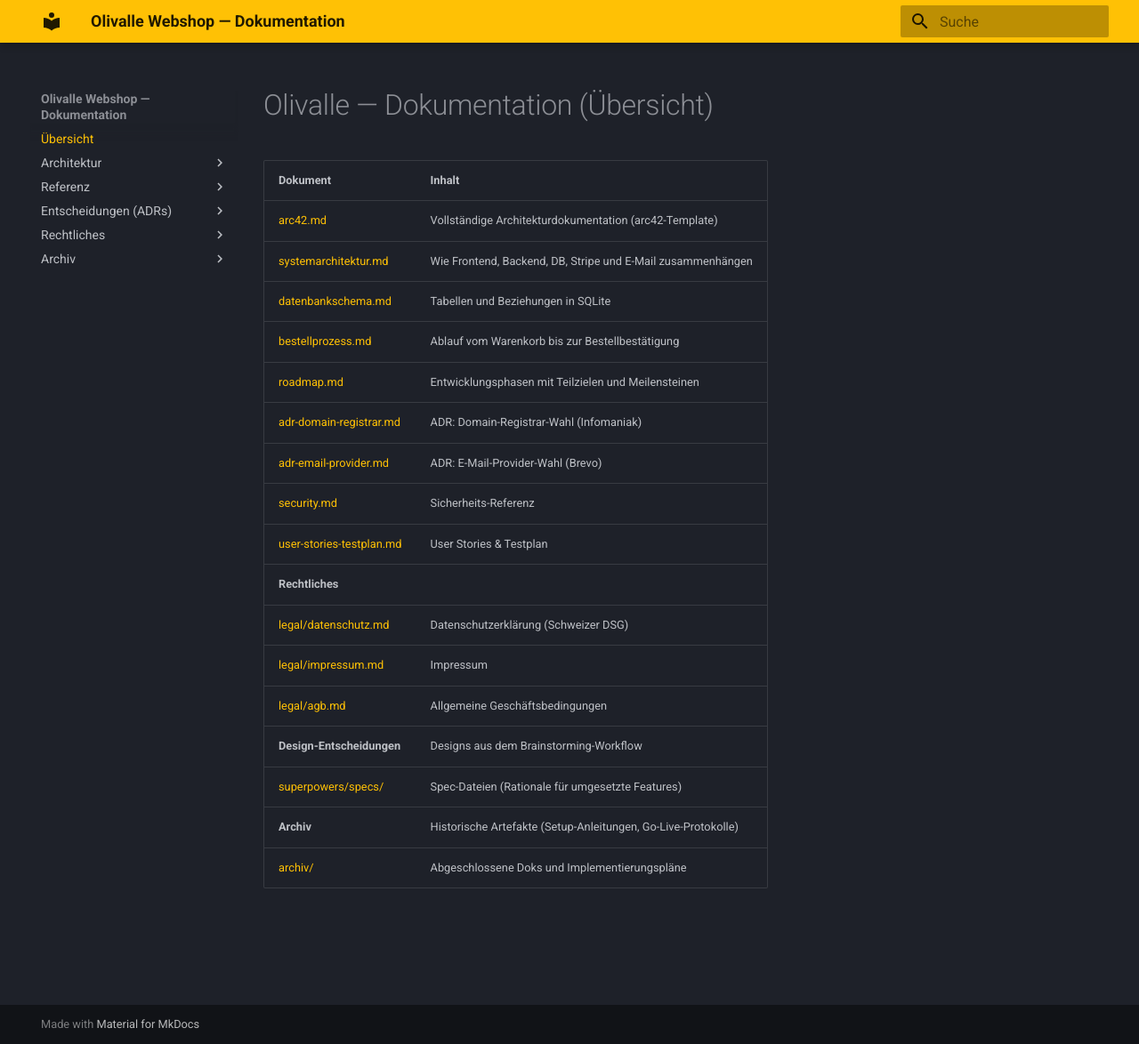
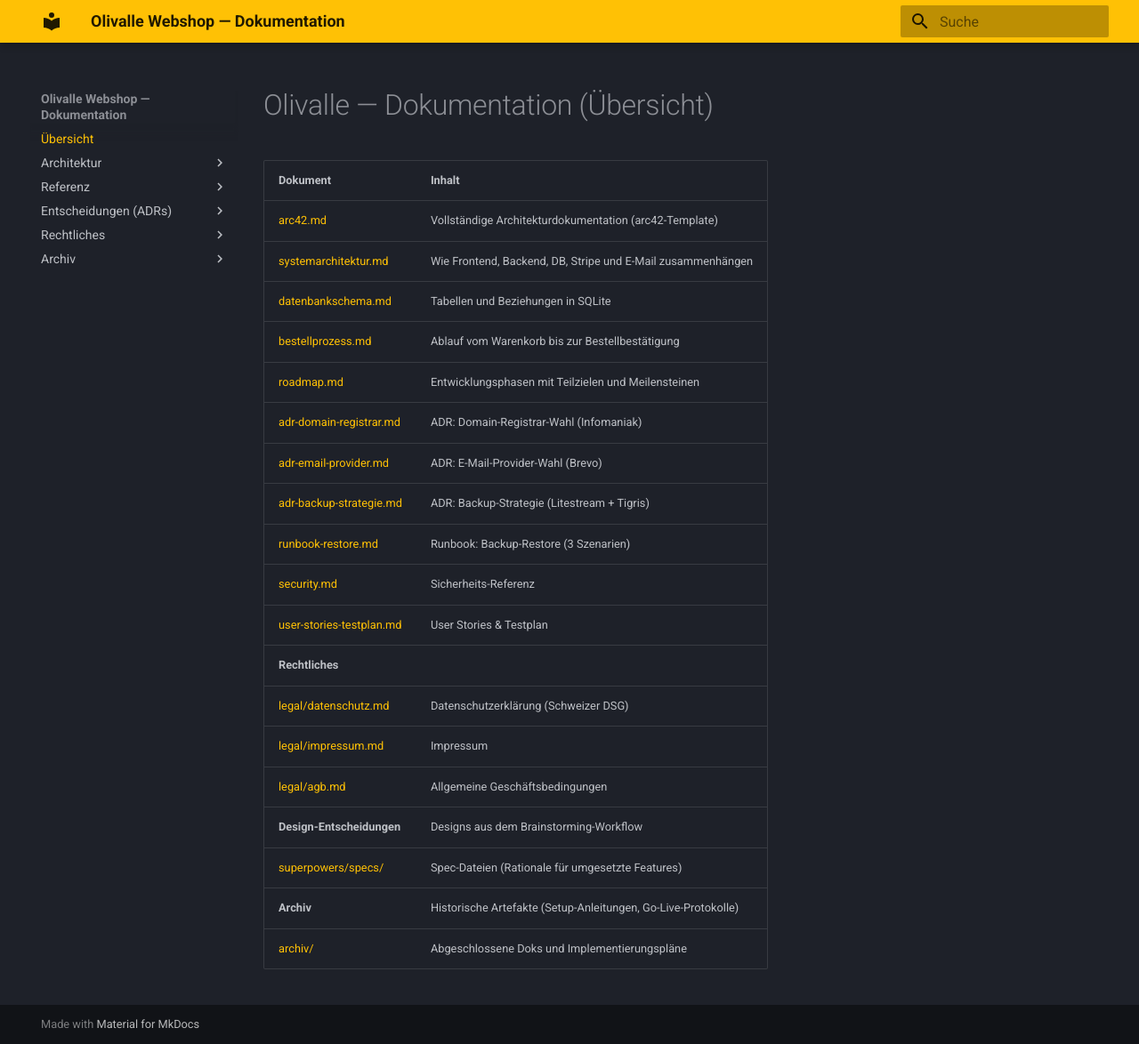
Before and after one commit to konstantinniedermann/olivalle-webshop, an MkDocs documentation site: the page built from docs/index.md, in a window 1280 px wide and 1174 px high. Shown: the whole window at 89% size. Built offline with MkDocs 1.6.1 and Material for MkDocs 9.7.7, drawn with Linux system fonts in a browser that asks for light colours.

Commit message:
docs: Backup-Strategie in README und Doku-Index verlinken (#110)

```diff
--- a/docs/index.md
+++ b/docs/index.md
@@ -9,6 +9,8 @@
 | [roadmap.md](roadmap.md) | Entwicklungsphasen mit Teilzielen und Meilensteinen |
 | [adr-domain-registrar.md](adr-domain-registrar.md) | ADR: Domain-Registrar-Wahl (Infomaniak) |
 | [adr-email-provider.md](adr-email-provider.md) | ADR: E-Mail-Provider-Wahl (Brevo) |
+| [adr-backup-strategie.md](adr-backup-strategie.md) | ADR: Backup-Strategie (Litestream + Tigris) |
+| [runbook-restore.md](runbook-restore.md) | Runbook: Backup-Restore (3 Szenarien) |
 | [security.md](security.md) | Sicherheits-Referenz |
 | [user-stories-testplan.md](user-stories-testplan.md) | User Stories & Testplan |
 | **Rechtliches** | |
```
Also changed, not shown: README.md (+11 -0 lines).
